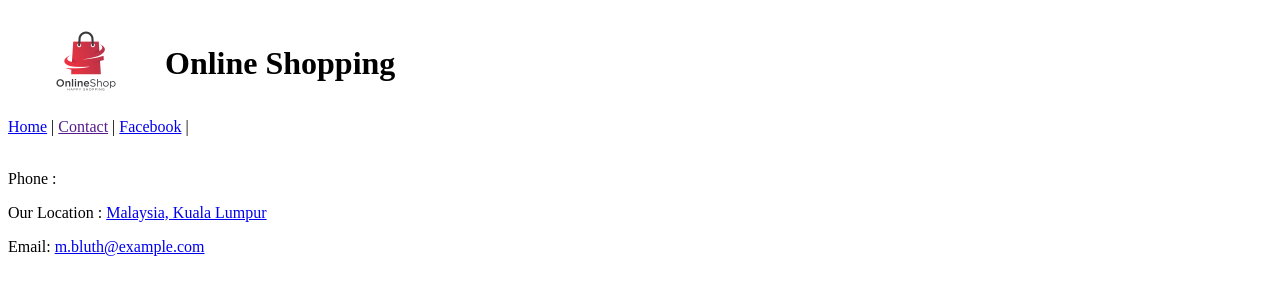
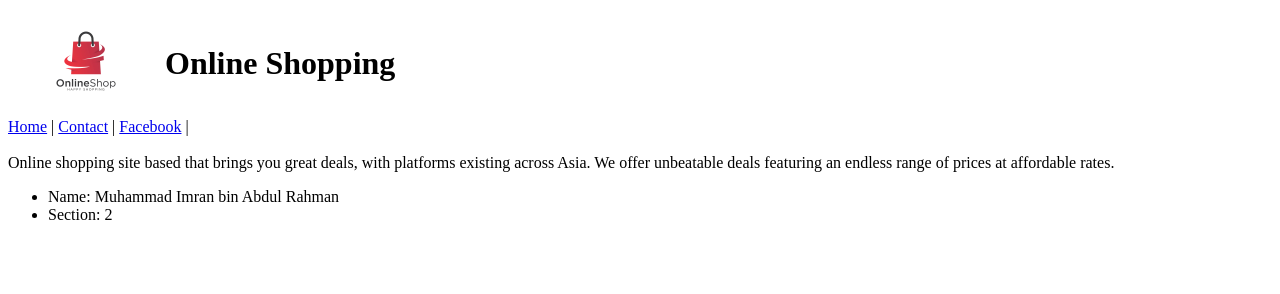
Before and after one commit to imranrahman98/section-2, a plain HTML site: page index.html in a window 1280 px wide. Drawn offline with Linux system fonts and the light colour scheme.

Commit message:
Add files via upload

```diff
--- a/index.html
+++ b/index.html
@@ -15,14 +15,18 @@
 </table>
 <nav>
   <a href="index.html">Home</a> |
-    <a href="">Contact</a> |
+  <a href="contact.html">Contact</a> |
   <a href="https://www.facebook.com/">Facebook</a> |
 </nav>
 
   <br/>
-  <p>Phone : <a href="+44444"+44444></a></p>
-  <p>Our Location : <a href="https://www.google.com.my/maps">Malaysia, Kuala Lumpur</a></p>
-  <p>Email: <a href="m.bluth@example.com">m.bluth@example.com</a></p>
+  Online shopping site based that brings you great deals, with platforms existing across Asia. We offer unbeatable deals featuring an endless range of prices at affordable rates.
+
+<ul>
+  <li>Name: Muhammad Imran bin Abdul Rahman</li>
+  <li>Section: 2</li>
+</ul>
+
 </body>
 
 </html>
```
Also changed, not shown: contact.html (+7 -4 lines). Lines whose indentation alone changed are shown as unchanged.
